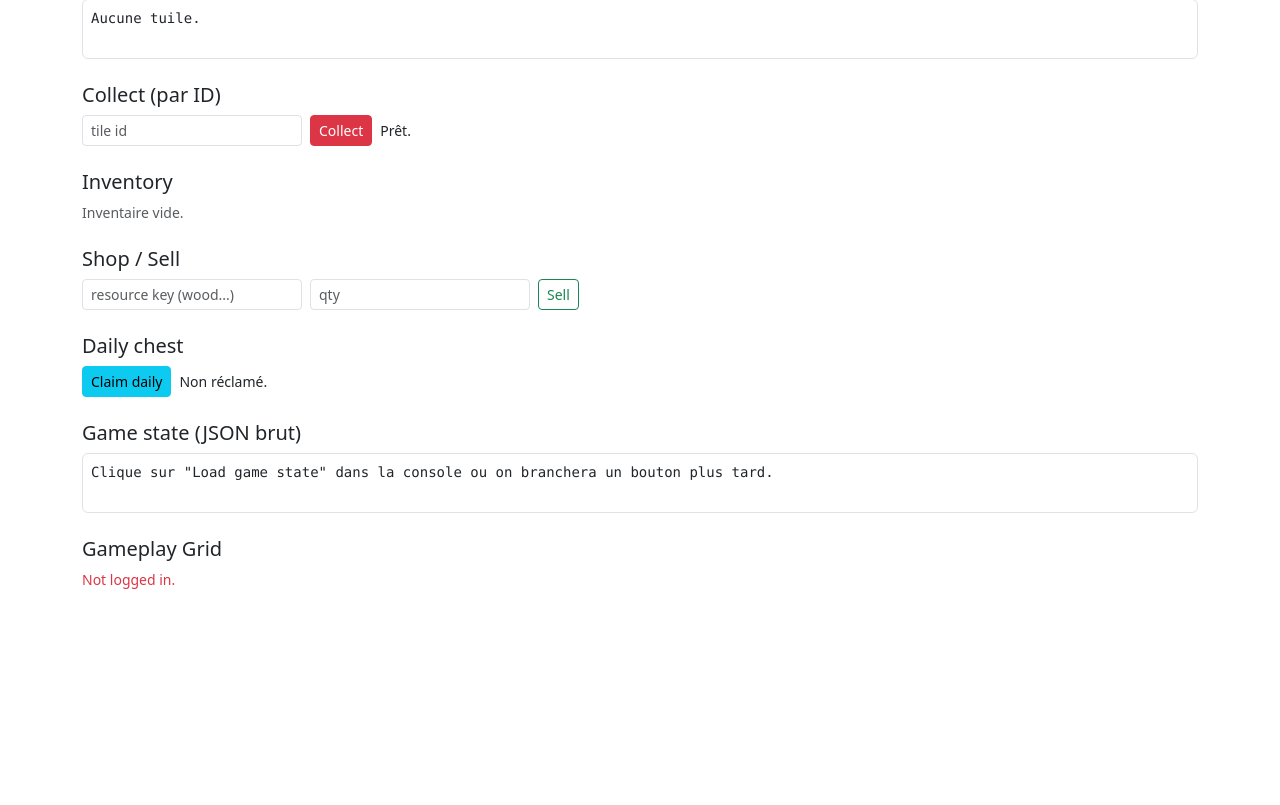
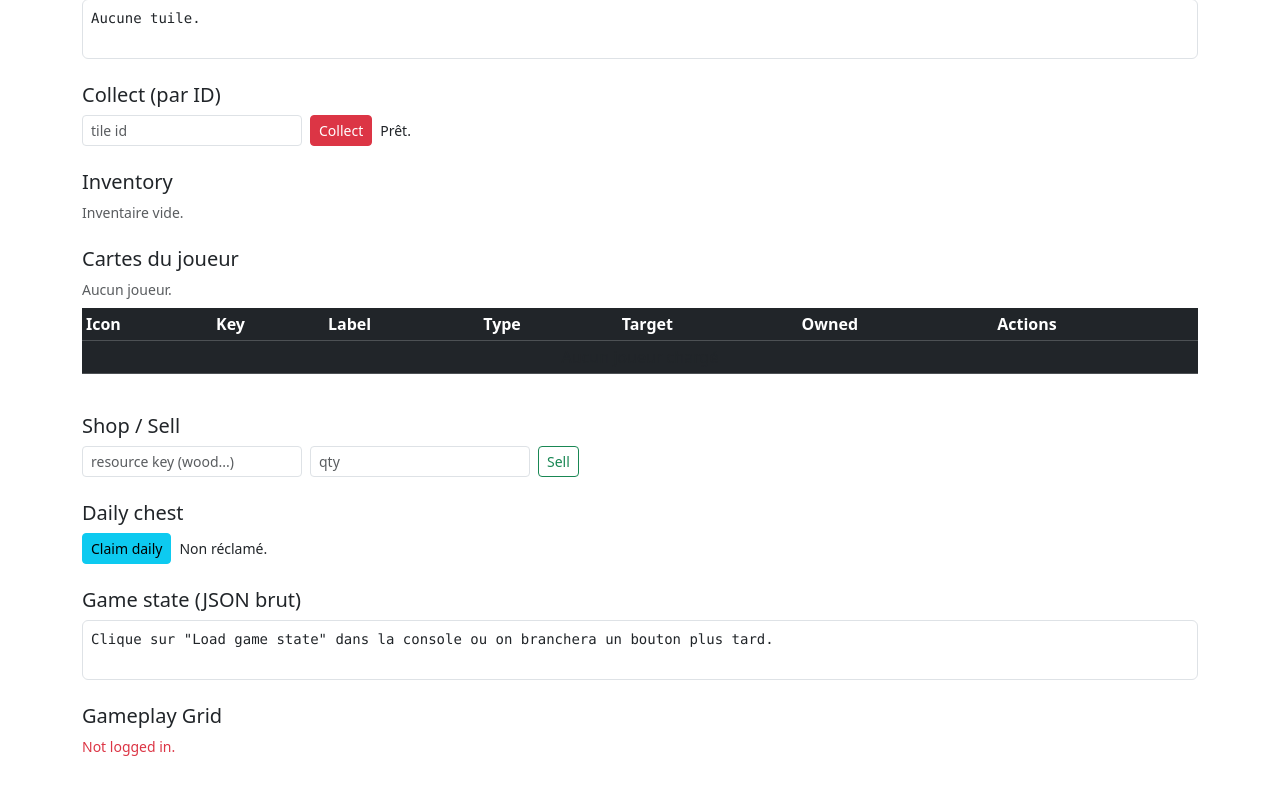
Before and after one commit to ReC82/LodyLand, a Flask app: page /ui in a window 1280 px wide. Shown: the part 495-1300 px from the top of the page. Before the commit the page ends 1084 px from the top, so only its background shows below. Run offline with Flask 3, Linux system fonts and the light colour scheme; data comes from the database, SQL or seed files in the repository.

Commit message:
Give player a card from admin + correct float decimals

```diff
--- a/app/routes/api_resources.py
+++ b/app/routes/api_resources.py
@@ -196,7 +196,8 @@
 
             # Apply resource_boost cards
             amount = _compute_collect_amount(s, t.player_id, t.resource)
-            rs.qty = (rs.qty or 0.0) + amount
+            new_qty = (rs.qty or 0.0) + amount
+            rs.qty = round(new_qty, 3)
 
         s.commit()
         return jsonify(
--- a/app/static/DEV_UI/js/dev_app.js
+++ b/app/static/DEV_UI/js/dev_app.js
@@ -7,6 +7,8 @@
 */
 
 /** Returns base URL from the current location (e.g., http://127.0.0.1:8000) */
+
+
 function baseUrl() {
   return `${location.protocol}//${location.host}`;
 }
@@ -308,6 +310,7 @@
   }
   currentPlayer = r.data;
   renderPlayer(currentPlayer);
+  await refreshCardsDev();
 }
 
 async function unlockTile() {
@@ -418,6 +421,7 @@
   $("authBox").innerHTML = `Connecté en cookie: id=${currentPlayer.id}`;
   renderPlayer(currentPlayer);
   await refreshInventory();
+  await refreshCardsDev();
   refreshGrid();
 }
 
@@ -432,6 +436,7 @@
   $("authBox").innerHTML = `Connecté en cookie: id=${currentPlayer.id}`;
   renderPlayer(currentPlayer);
   await refreshInventory();
+  await refreshCardsDev();
   refreshGrid();
 }
 
@@ -591,6 +596,116 @@
 
 }
 
+// ---------------------------------------------------------------------------
+// CARD ADMIN PANEL (Debug UI)
+// ---------------------------------------------------------------------------
+
+async function refreshCardsDev() {
+  const table = $("cardDevTable");
+  const status = $("cardDevStatus");
+
+  if (!currentPlayer) {
+    table.innerHTML = `
+      <tr><td colspan="7" class="text-center text-muted">Aucun joueur chargé</td></tr>`;
+    status.textContent = "Aucun joueur.";
+    return;
+  }
+
+  status.textContent = "Chargement...";
+  const r = await http("GET", `/api/cards?playerId=${currentPlayer.id}`);
+
+  if (!r.ok) {
+    table.innerHTML = `
+      <tr><td colspan="7" class="text-danger text-center">Erreur chargement (${r.status})</td></tr>`;
+    status.textContent = "Erreur";
+    return;
+  }
+
+  const cards = r.data || [];
+  if (!cards.length) {
+    table.innerHTML = `
+      <tr><td colspan="7" class="text-center text-muted">Aucune carte définie</td></tr>`;
+    status.textContent = "Aucune carte.";
+    return;
+  }
+
+  table.innerHTML = cards.map(c => {
+    const icon = c.icon && c.icon.startsWith("/")
+      ? `<img src="${c.icon}" style="width:24px;height:24px;image-rendering:pixelated">`
+      : "";
+
+    const tgt = c.target_resource || c.target_building || "-";
+
+    return `
+      <tr>
+        <td>${icon}</td>
+        <td class="font-monospace">${c.key}</td>
+        <td>${c.label}</td>
+        <td>${c.type}</td>
+        <td>${tgt}</td>
+        <td>${c.owned_qty}</td>
+        <td>
+          <button class="btn btn-sm btn-success me-1"
+                  onclick="giveCardDev('${c.key}')">+1</button>
+          <button class="btn btn-sm btn-warning"
+                  onclick="resetCardDev('${c.key}')">Reset</button>
+        </td>
+      </tr>
+    `;
+  }).join("");
+
+  status.textContent = "OK.";
+}
+
+async function giveCardDev(cardKey) {
+  if (!currentPlayer) return;
+
+  // 1) Recharger les cartes pour connaître le owned_qty actuel
+  const r = await http("GET", `/api/cards?playerId=${currentPlayer.id}`);
+  if (!r.ok) {
+    alert("Erreur chargement cartes: " + JSON.stringify(r.data));
+    return;
+  }
+
+  const cards = r.data || [];
+  const card = cards.find(c => c.key === cardKey);
+  const currentQty = card ? (card.owned_qty || 0) : 0;
+
+  // 2) Appeler l'endpoint admin pour forcer qty = current + 1
+  const r2 = await http("POST", "/api/dev/set_card_qty", {
+    playerId: currentPlayer.id,
+    card_key: cardKey,
+    qty: currentQty + 1,
+  });
+
+  if (!r2.ok) {
+    alert("Erreur d'ajout: " + JSON.stringify(r2.data));
+    return;
+  }
+
+  // 3) Rafraîchir le tableau
+  await refreshCardsDev();
+}
+
+
+async function resetCardDev(cardKey) {
+  if (!currentPlayer) return;
+
+  // Reset = mettre qty = 0 dans player_cards
+  const r = await http("POST", "/api/dev/set_card_qty", {
+    playerId: currentPlayer.id,
+    card_key: cardKey,
+    qty: 0
+  });
+
+  if (!r.ok) {
+    alert("Reset error: " + JSON.stringify(r.data));
+    return;
+  }
+
+  await refreshCardsDev();
+}
+
 
 // ======================================================================
 //  Bouton collect depuis la grille
@@ -600,8 +715,8 @@
   refreshGrid();
 }
 
-
-document.addEventListener("DOMContentLoaded", () => {
+document.addEventListener("DOMContentLoaded", async () => {
   loadResources();
-  refreshGrid();   // <--- ajout ici !
+  refreshGrid();
+  await refreshCardsDev();   // ✔️ maintenant OK
 });
--- a/app/templates/DEV_UI/index.html
+++ b/app/templates/DEV_UI/index.html
@@ -116,6 +116,35 @@
     </div>
   </section>
 
+  <!-- Cartes du joueur -->
+<section class="mb-4">
+  <h2 class="h5">Cartes du joueur</h2>
+  <div id="cardDevStatus" class="small text-muted mb-2">
+    Chargez un joueur pour voir ses cartes.
+  </div>
+  <div class="table-responsive">
+    <table class="table table-dark table-sm align-middle">
+      <thead>
+        <tr>
+          <th>Icon</th>
+          <th>Key</th>
+          <th>Label</th>
+          <th>Type</th>
+          <th>Target</th>
+          <th>Owned</th>
+          <th>Actions</th>
+        </tr>
+      </thead>
+      <tbody id="cardDevTable">
+        <tr>
+          <td colspan="7" class="text-center text-muted">Aucune donnée</td>
+        </tr>
+      </tbody>
+    </table>
+  </div>
+</section>
+
+
   <section class="mb-4">
     <h2 class="h5">Shop / Sell</h2>
     <div class="row g-2 align-items-center">
--- a/app/templates/GAME_UI/index.html
+++ b/app/templates/GAME_UI/index.html
@@ -68,6 +68,7 @@
       </div>
     </div>
   </section>
+
 </div>
 
   <!-- Boosts actifs -->
```
Also changed, not shown: app/routes/api_cards.py (+34 -0 lines), app/static/GAME_UI/js/game_app.js (+98 -0 lines).
